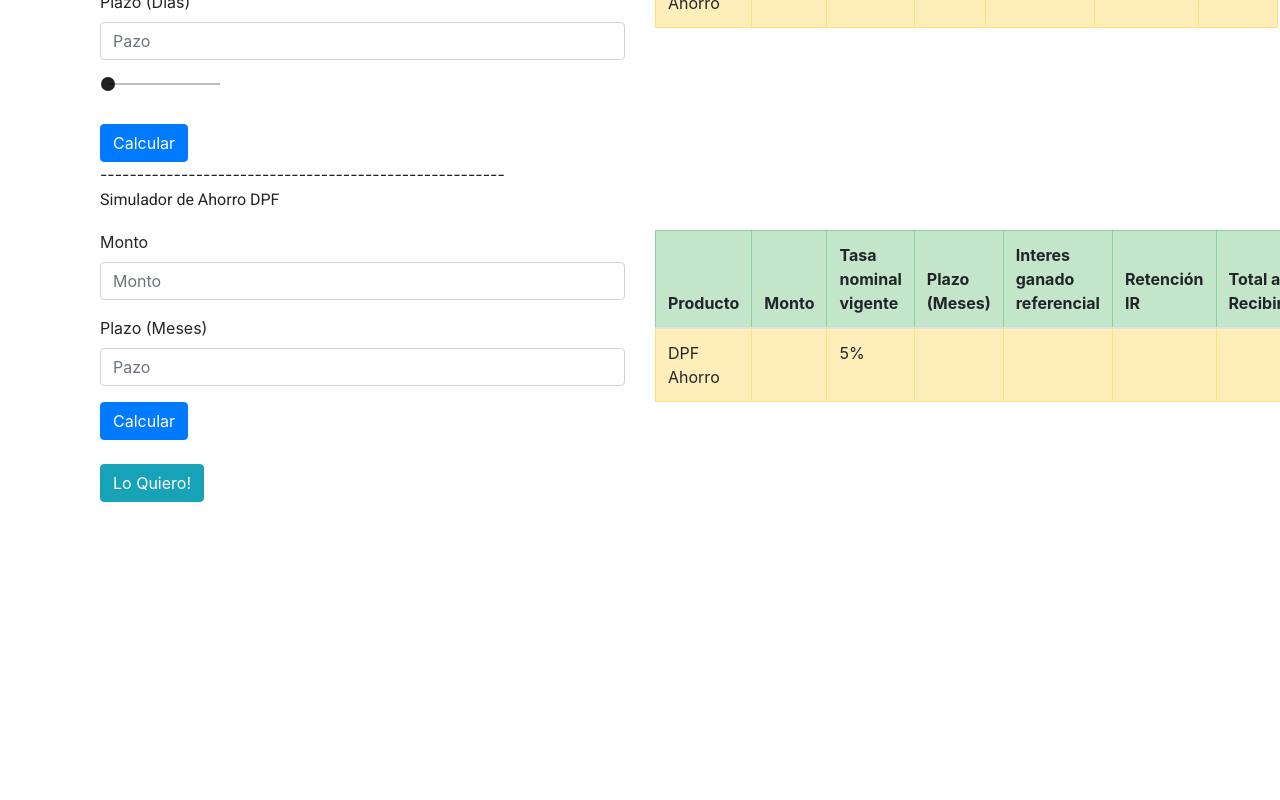
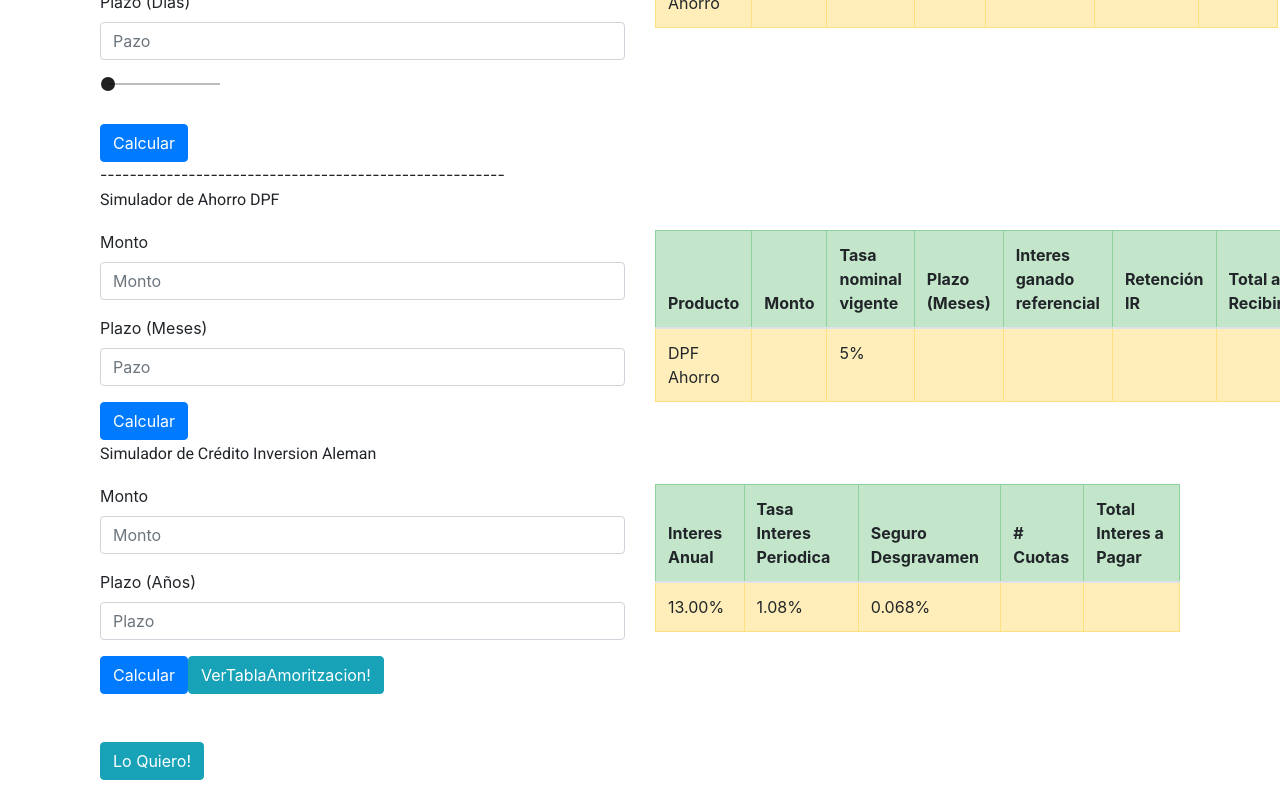
Before and after one commit to rickyurvina/FrontEndSimuladores, an Angular app: page / in a window 1280 px wide. Shown: the part 488-1288 px from the top of the page. Before the commit the page ends 1010 px from the top, so only its background shows below. Built offline with nearby package versions, Linux system fonts and the light colour scheme.

Commit message:
Simulador Inversion SisAleman

```diff
--- a/src/app/simulators/simulators.component.html
+++ b/src/app/simulators/simulators.component.html
@@ -31,16 +31,11 @@
           <div class="col-md-6">
             <div class="form-group">
               <label for="exampleInputPassword1">
-              Monto
+                Monto
               </label>
               <input type="number" class="form-control" id="exampleInputEmail1" placeholder="Monto" [(ngModel)]="amount"
                 name="amount">
-                <mat-slider
-                thumbLabel
-                [displayWith]="formatLabel2"
-                tickInterval="1"
-                min="1"
-                max="1000000"
+              <mat-slider thumbLabel [displayWith]="formatLabel2" tickInterval="1" min="1" max="1000000"
                 [(ngModel)]="amount"></mat-slider>
 
             </div>
@@ -51,14 +46,10 @@
               </label>
               <input type="number" class="form-control" id="exampleInputPassword1" placeholder="Pazo" [(ngModel)]="term"
                 name="term">
-                <mat-slider
-                thumbLabel
-                [displayWith]="formatLabel"
-                tickInterval="1"
-                min="1"
-                max="365"
-                [(ngModel)]="term"></mat-slider>  </div>
-            <button type="submit" (click)="onCalc()" class="btn btn-primary">
+              <mat-slider thumbLabel [displayWith]="formatLabel" tickInterval="1" min="1" max="365" [(ngModel)]="term">
+              </mat-slider>
+            </div>
+            <button type="submit" (click)="flexSave()" class="btn btn-primary">
               Calcular
             </button>
 
@@ -121,7 +112,7 @@
         </div>
       </div>
     </div>
-  <span>-------------------------------------------------------</span>
+    <span>-------------------------------------------------------</span>
 
   </div>
 
@@ -138,18 +129,18 @@
               <label for="exampleInputEmail1">
                 Monto
               </label>
-              <input type="number" class="form-control" id="exampleInputEmail1" placeholder="Monto" [(ngModel)]="amountDpf"
-                name="amountDpf">
+              <input type="number" class="form-control" id="exampleInputEmail1" placeholder="Monto"
+                [(ngModel)]="amountDpf" name="amountDpf">
             </div>
             <div class="form-group">
 
               <label for="exampleInputPassword1">
                 Plazo (Meses)
               </label>
-              <input type="number" class="form-control" id="exampleInputPassword1" placeholder="Pazo" [(ngModel)]="termDpf"
-                name="termDpf">
+              <input type="number" class="form-control" id="exampleInputPassword1" placeholder="Pazo"
+                [(ngModel)]="termDpf" name="termDpf">
             </div>
-            <button type="submit" (click)="onCalc2()" class="btn btn-primary">
+            <button type="submit" (click)="dpfSave()" class="btn btn-primary">
               Calcular
             </button>
 
@@ -209,19 +200,143 @@
               </tbody>
             </table>
           </div>
+
+        </div>
+      </div>
+    </div>
+  </div>
+  <div class="container">
+    <div class="row">
+      <div class="col-md-12">
+        <h3>
+          Simulador de Crédito Inversion Aleman
+        </h3>
+        <div class="row">
+          <div class="col-md-6">
+            <div class="form-group">
+
+              <label for="exampleInputEmail1">
+                Monto
+              </label>
+              <input type="number" class="form-control" id="exampleInputEmail1" placeholder="Monto"
+                [(ngModel)]="valorPrestamoIA" name="valorPrestamoIA">
+            </div>
+            <div class="form-group">
+
+              <label for="exampleInputPassword1">
+                Plazo (Años)
+              </label>
+              <input type="number" class="form-control" id="exampleInputPassword1" placeholder="Plazo"
+                [(ngModel)]="tiempoPrestamoIA" name="tiempoPrestamoIA">
+            </div>
+            <button type="submit" (click)="inversionAleman()" class="btn btn-primary">
+              Calcular
+            </button>
+
+              <button class="btn btn-info" (click)="vetTablaIA()">VerTablaAmoritzacion!</button>
+
+
+
+            <br><br>
+
+          </div>
+          <div class="col-md-6">
+            <table class="table table-bordered table-hover">
+              <thead>
+                <tr class="table-success">
+                  <th>
+                    Interes Anual
+                  </th>
+                  <th>
+                    Tasa Interes Periodica
+                  </th>
+                  <th>
+                    Seguro Desgravamen
+                  </th>
+                  <th>
+                    # Cuotas
+                  </th>
+                  <th>
+                    Total Interes a Pagar
+                  </th>
+
+                </tr>
+              </thead>
+              <tbody>
+                <tr class="table-warning">
+                  <td>
+                    13.00%
+                  </td>
+                  <td>
+                    1.08%
+                  </td>
+                  <td>
+                    0.068%
+                  </td>
+                  <td>
+                    {{numeroCuotasIA}}
+                  </td>
+                  <td>
+                    {{sumaIntereses | currency}}
+                  </td>
+                </tr>
+              </tbody>
+            </table>
+
+          </div>
+          <div *ngIf="amortizacionIA.is_visible" >
+
+            <table class="table table-bordered table-hover">
+              <thead>
+                <tr>
+                  <th>
+                    #Cuotas
+                  </th>
+                  <th>
+                    Interes del Periodo
+                  </th>
+                  <th>
+                    Capital Amortizado
+                  </th>
+                  <th>
+                    Seguro
+                  </th>
+                  <th>
+                    Cuota a Pagar
+                  </th>
+                  <th>
+                    Saldo Remanente
+                  </th>
+                </tr>
+              </thead>
+              <tbody>
+                <tr *ngFor="let data of dataIA">
+                  <td>{{data.numeroCuota}}</td>
+                  <td>{{data.interesPeriodo | currency}}</td>
+                  <td>{{data.capitalAmortizado | currency}}</td>
+                  <td>{{data.seguro | currency}}</td>
+                  <td>{{data.cuotaPagar | currency}}</td>
+                  <td>{{data.saldoRemanente | currency}}</td>
+                </tr>
+
+              </tbody>
+            </table>
+      <button class="btn btn-danger" (click)="amortizacionIA.is_visible=false">Cancelar</button>
+
+          </div>
         </div>
       </div>
     </div>
   </div>
 
   <div class="container">
-
-
+    <div>
+      <br>
+      <button class="btn btn-info" (click)="new()">Lo Quiero!</button>
+    </div>
     <div class="form-group" *ngIf="crud_operation.is_visible">
-
       <label>Nombre</label>
       <input type="text" class="form-control" [(ngModel)]="current_clien.name">
-
       <label>Estado Civil</label>
       <input type="text" class="form-control" [(ngModel)]="current_clien.martial_status">
       <label>Numero</label>
@@ -233,21 +348,10 @@
       <label>Ingresos Promedios</label>
       <input type="text" class="form-control" [(ngModel)]="current_clien.average_income">
       <br>
-
       <button class="btn btn-success" (click)="save()">Guardar</button> |
       <button class="btn btn-danger" (click)="crud_operation.is_visible=false">Cancelar</button>
-
-
-
     </div>
-
-
-    <div>
-      <br>
-      <button class="btn btn-info" (click)="new()">Lo Quiero!</button>
-    </div>
-    </div>
-
+  </div>
 </body>
 
 </html>
--- a/src/app/simulators/simulators.component.ts
+++ b/src/app/simulators/simulators.component.ts
@@ -14,21 +14,82 @@ export class SimulatorsComponent implements OnInit {
   data:Client[];
   current_clien:Client;
   crud_operation={is_new:false, is_visible:false};
+  amortizacionIA={is_visible:false};
+
 
   constructor(private service: ClientService, private toastr: ToastrService) {
     this.data=[];
    }
+   //Ahorro Flex
   amount: number;
   term: number;
   returnRate: number;
   retention:number
   total: number;
-
+   //Ahorro DPF
   amountDpf: number;
   termDpf: number;
   returnRateDpf: number;
   retentionDpf:number;
   totalDpf: number;
+
+  //Credito Inversión Aleman
+
+
+  tasaInteresAnualIA:number;
+  seguroDesgravamenIA:number;
+  tasaInteresPeriodicaIA:number;
+  valorPrestamoIA:number;
+  tiempoPrestamoIA:number;
+  numeroDePagosPorAnoIA:number;
+  numeroCuotasIA:number;
+  interesDelPeriodoIA:number;
+  capitalAmortizadoIA:number;
+  seguroIA:number;
+  cuotaPagarIA:number;
+  saldoRemanenteIA:number;
+  dataIA=[];
+  sumaIntereses:number;
+
+  vetTablaIA(){
+
+    this.amortizacionIA.is_visible=true;
+
+  }
+
+
+  inversionAleman(): void {
+    this.numeroCuotasIA=this.tiempoPrestamoIA*12;
+    this.capitalAmortizadoIA=this.valorPrestamoIA/this.numeroCuotasIA;
+    this.saldoRemanenteIA=this.valorPrestamoIA;
+    this.tasaInteresAnualIA=13;
+    this.tasaInteresPeriodicaIA=this.tasaInteresAnualIA/12;
+    this.seguroDesgravamenIA=0.0688/100;
+    this.sumaIntereses=0;
+
+    for(let i=0; i<this.numeroCuotasIA;i++){
+
+      this.interesDelPeriodoIA=this.saldoRemanenteIA*this.tasaInteresPeriodicaIA/100;
+      this.seguroIA=this.saldoRemanenteIA*this.seguroDesgravamenIA/12;
+      this.cuotaPagarIA=this.interesDelPeriodoIA+this.capitalAmortizadoIA+this.seguroIA;
+      this.dataIA.push({numeroCuota: i+1,
+        interesPeriodo:this.interesDelPeriodoIA,
+        capitalAmortizado:this.capitalAmortizadoIA,
+        seguro:this.seguroIA,
+        cuotaPagar:this.cuotaPagarIA,
+      saldoRemanente:this.saldoRemanenteIA
+    });
+    this.saldoRemanenteIA=this.saldoRemanenteIA-this.capitalAmortizadoIA;
+    this.sumaIntereses=this.sumaIntereses+this.interesDelPeriodoIA;
+
+    }
+    console.log(this.dataIA);
+
+
+  }
+
+
+
 
   ngOnInit(): void {
   }
@@ -57,17 +118,21 @@ export class SimulatorsComponent implements OnInit {
 
   }
 
-  onCalc(): void {
+  flexSave(): void {
 
     this.returnRate = this.amount * this.term * 3.5 / 360 / 100;
     this.retention= this.returnRate*0.02;
     this.total = this.amount + this.returnRate-this.retention;
   }
-  onCalc2(): void {
+  dpfSave(): void {
     this.returnRateDpf = this.amountDpf * this.termDpf * 5 / 360 / 100 * 30.4167;
     this.retentionDpf= this.returnRateDpf*0.02;
     this.totalDpf = this.amountDpf + this.returnRateDpf-this.retentionDpf;
   }
+
+
+
+
   formatLabel(value: number) {
     if (value >= 1000) {
       return Math.round(value / 1000) + 'd';
```
